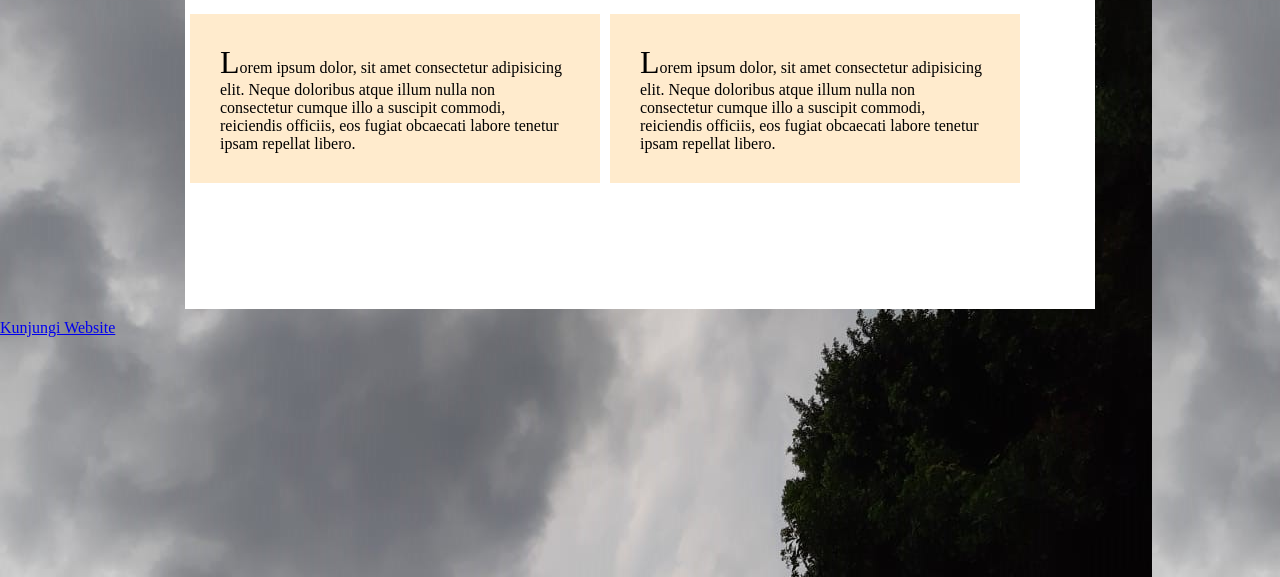
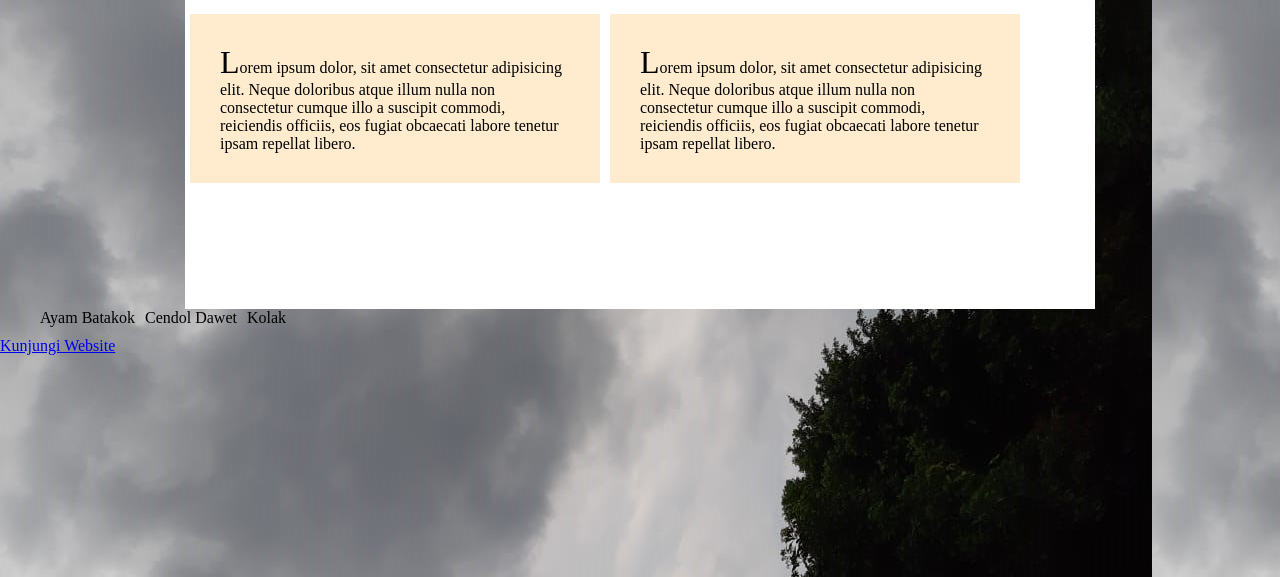
Before and after one commit to n4v1er/webdasar, a PHP site: page /display.html in a window 1280 px wide. Shown: the part 79-656 px from the top of the page. Run offline with PHP 8.4, Linux system fonts and the light colour scheme.

Commit message:
membuat display

```diff
--- a/display.html
+++ b/display.html
@@ -20,6 +20,12 @@
     </div>
     <div class="clear"></div>
 </div>
+<ul class="daftar">
+    <li>Ayam Batakok</li>
+    <li>Cendol Dawet</li>
+    <li>Kolak</li>
+</ul>
+</br>
 <a style="display:block; margin-top: 10px; float: clear" href="https://seal.or.id" title="Website SEAL">Kunjungi Website</a>
 </body>
 </html>
--- a/style.css
+++ b/style.css
@@ -63,3 +63,11 @@ div a {
 div a:hover {
     color:red;
 }
+
+.daftar li {
+    display: inline;
+    list-style: none;
+    float: left;
+    margin-right: 10px;
+    color:black;
+}
```
